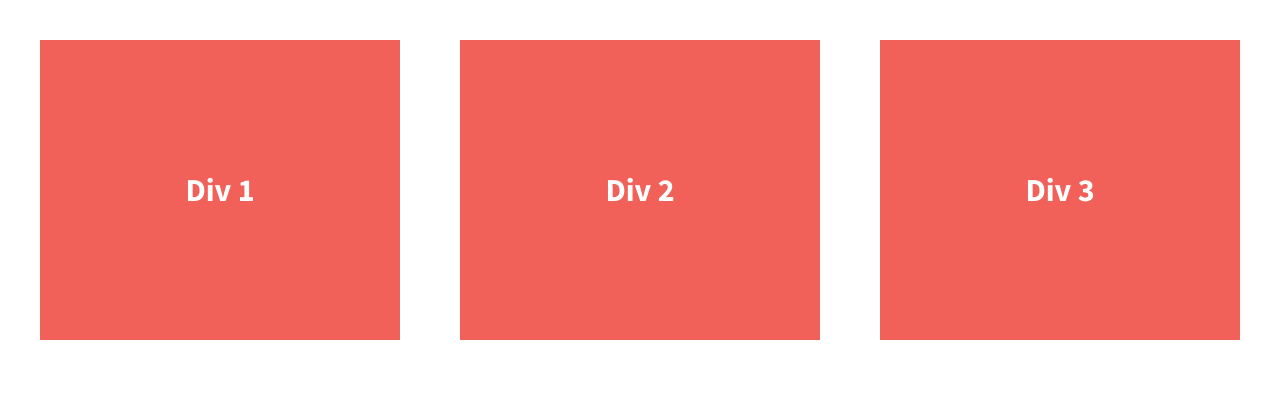
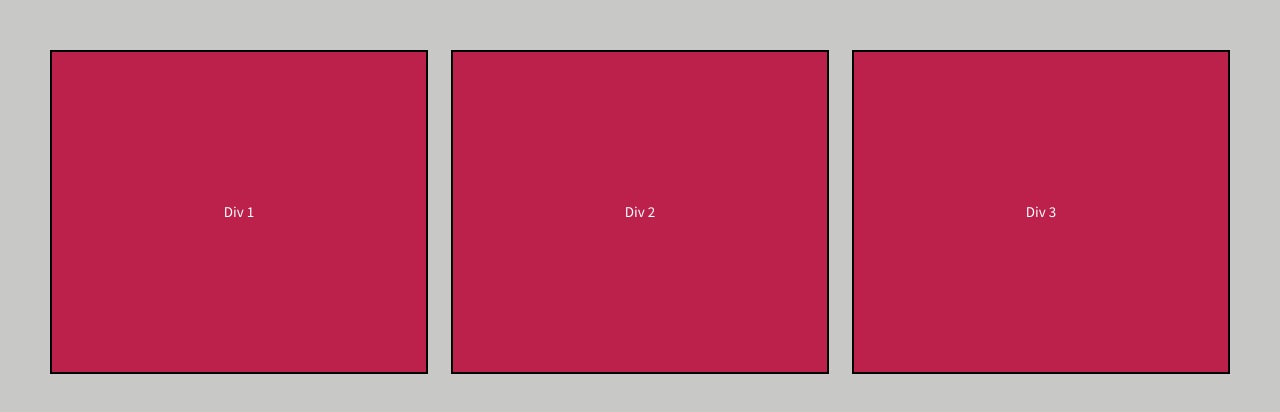
Before and after one commit to Kelsea-B/divs-flexbox, a plain HTML site: page index.html in a window 1280 px wide. Drawn offline with nearby package versions, Linux system fonts and the light colour scheme.

Commit message:
changed text and colors

```diff
--- a/css/main.css
+++ b/css/main.css
@@ -97,7 +97,7 @@ textarea {
 
 
 html {
-  background-color: #fff;
+  background-color: #C8C9C7;
   height: 100%;
 }
 
@@ -110,22 +110,27 @@ body {
 
 .wrapper {
   /*add display:flex and set justify-content to space-between*/
-  font-weight: 700;
+  font-weight: 500;
   display: flex;
   justify-content: space-between;
+  margin: 10px 10px 10px 10px;
+
 }
 
 .div-1, .div-2, .div-3 {
   /*give the divs a width of 30%, add display:flex, set justify-content and align-items to center*/
   color: #fff;
   line-height: 1.5em;
-  font-size: 1.6em;
-  background-color: #f16059;
+  font-size: .75em;
+  background-color: #BC214B;
   height: 300px;
   width:30%;
   display: flex;
   justify-content: center;
   align-items: center;
+  padding: 10px 10px 10px 10px;
+  border: 2px solid #000000;
+
 }
 
 
```
